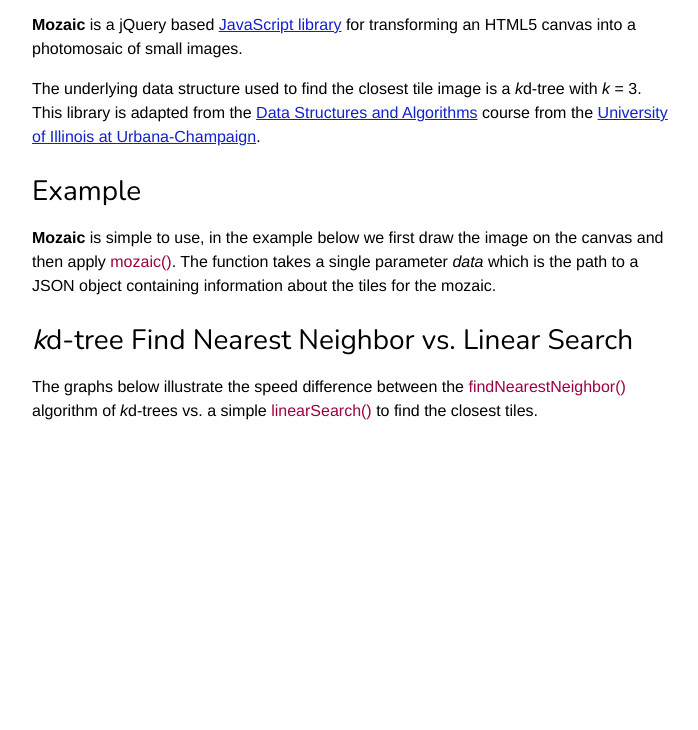
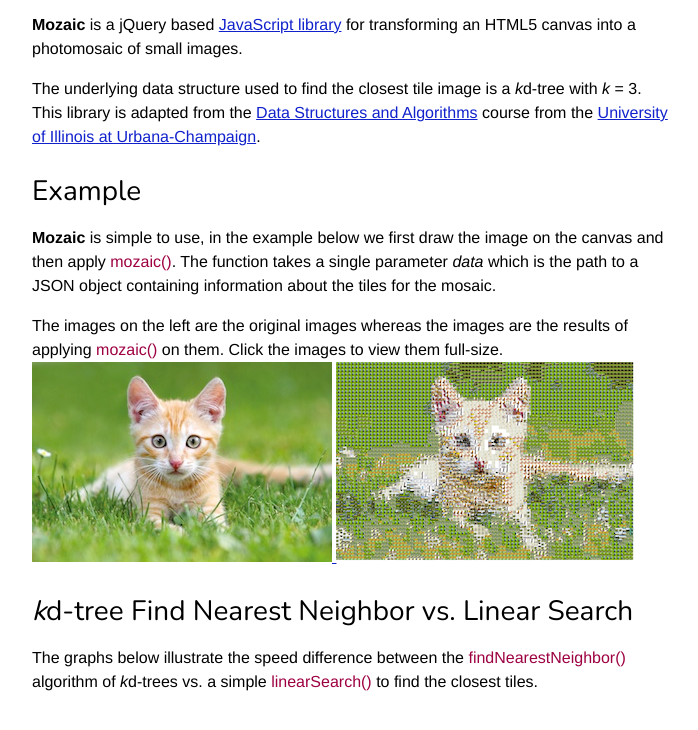
Before and after one commit to jodie8869/mozaic, a plain HTML site: page index.html in a window 1280 px wide. Shown: the part 216-946 px from the top of the page, without its empty margins (128-826 px from the left). Before the commit the page ends 800 px from the top, so only its background shows below. Drawn offline with nearby package versions, Linux system fonts and the light colour scheme.

Commit message:
two pics

```diff
--- a/index.html
+++ b/index.html
@@ -78,11 +78,20 @@
 		<h2>Example</h2>
 		<p>
 			<b>Mozaic</b> is simple to use, in the example below we first draw the image on the canvas and then apply
-			<span class="method">mozaic()</span>. The function takes a single parameter <i>data</i> which is the path to a JSON object containing information about the tiles for the mozaic.
+			<span class="method">mozaic()</span>. The function takes a single parameter <i>data</i> which is the path to a JSON object containing information about the tiles for the mosaic.
 		</p>
 		<div class="code-box">
 			<script src="https://gist.github.com/3288644.js"></script>
 		</div>
+		<p>
+			The images on the left are the original images whereas the images are the results of applying <span class="method">mozaic()</span> on them. Click the images to view them full-size.
+			<a href="./catongrass.jpg">
+				<img src="small-catongrass.jpg"></img>
+			</a>
+			<a href="./tile-catongrass.png">
+				<img src="small-tile-catongrass.png"></img>
+			</a>
+		</p>
 		<h2><i>k</i>d-tree Find Nearest Neighbor vs. Linear Search</h2>
 		<p>
 			The graphs below illustrate the speed difference between the <span class="method">findNearestNeighbor()</span> algorithm of
```
